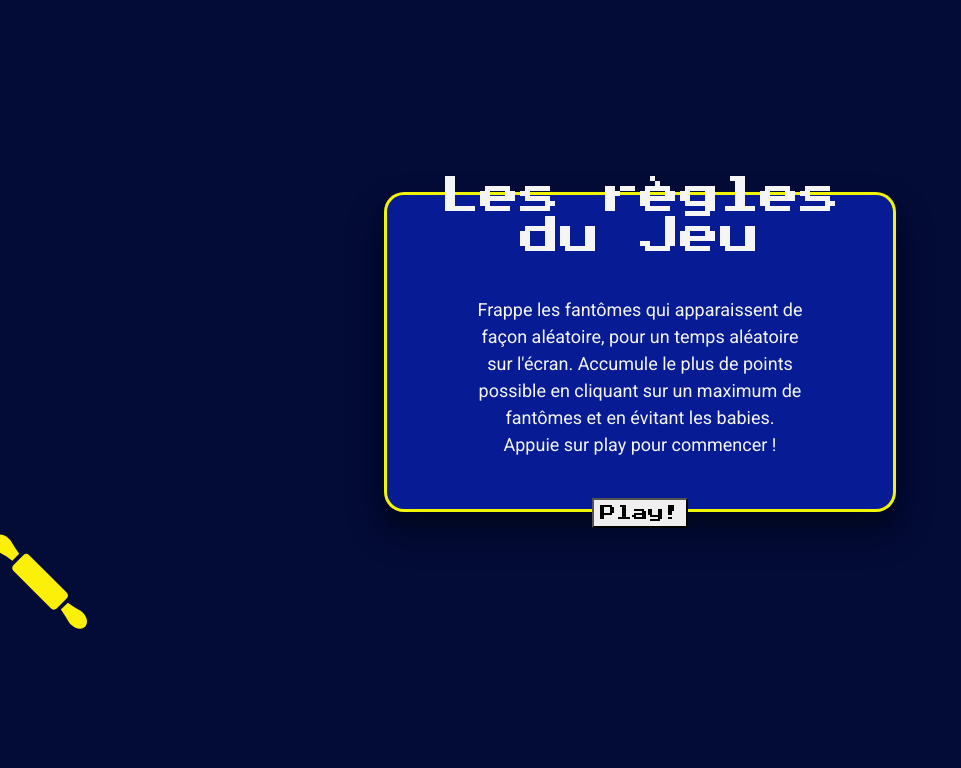
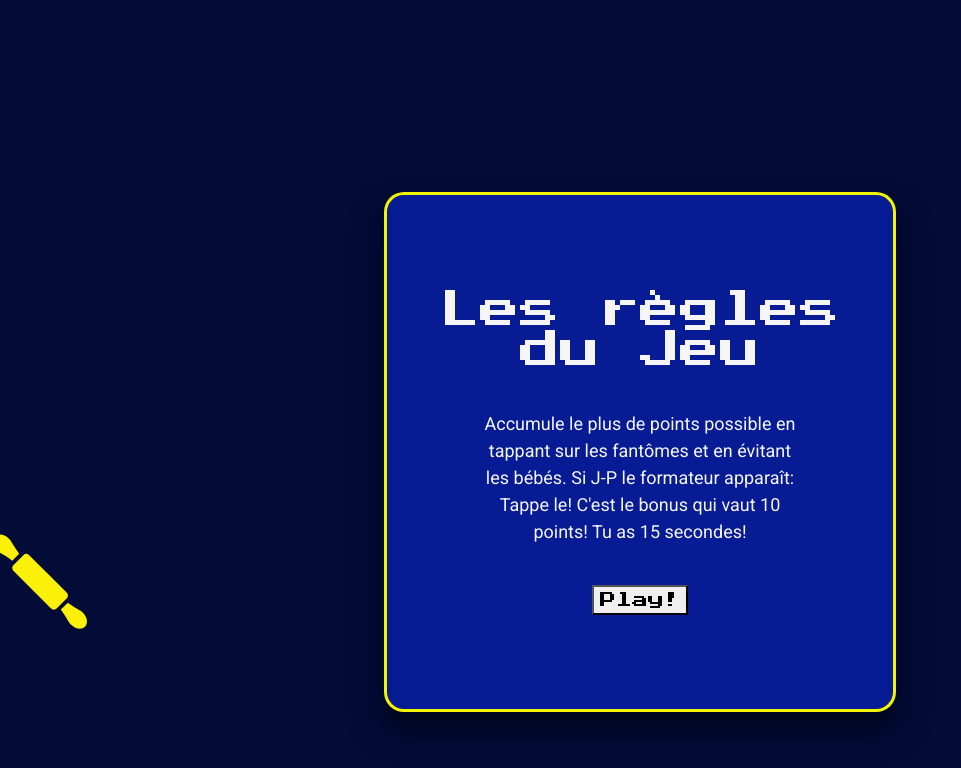
Before and after one commit to Helen-122/PROJET-Whack-a-Ghost, a plain HTML site: page index.html in a window 1280 px wide. Shown: the whole page, without its empty margins (0-961 px from the left). Drawn offline with nearby package versions, Linux system fonts and the light colour scheme.

Commit message:
derniere modif regles

```diff
--- a/index.html
+++ b/index.html
@@ -24,9 +24,9 @@
         <div class="modal-content">
             <h1>Les règles du Jeu</h1>
             <p class="rules-text">
-                Frappe les fantômes qui apparaissent de façon aléatoire, pour un temps aléatoire sur l'écran. Accumule
-                le plus de points possible en cliquant sur un maximum de fantômes et en évitant les babies. Appuie sur
-                play pour commencer !
+                Accumule le plus de points possible en tappant sur les fantômes et en évitant
+                les bébés. Si J-P le formateur apparaît: Tappe le! C'est le bonus qui vaut 10 points!
+                Tu as 15 secondes!
             </p>
             <button onClick="startGame()">Play!</button>
         </div>
--- a/script-final.js
+++ b/script-final.js
@@ -17,10 +17,11 @@
         const image = document.querySelectorAll('.image'); // tout ce qui a la classe Image = les differentes images (ghost/ babie / jp) (list de div)
 
         let lastItem; //defini lastItem sans lui donner de valeur (variable vide)
-        let timeUp = false; // determine la boolean (tre/false) qui aura un effet sur le temps de jeu (quand timeUp = true, le jeu se termine)
+        let timeUp = false; // determine la boolean (true/false) qui aura un effet sur le temps de jeu (quand timeUp = true, le jeu se termine)
         let score = 0; //score
 
-       //defini deux parametres min/max ici (on leurs donnera une valeur quand la fonction sera appellée dans show()), les images aparaitront aleatoirement pendant le temps compris entre ces valeurs.
+       //defini deux parametres min/max ici (on leurs donnera une valeur quand la fonction sera appellée dans show()),
+       //les images aparaitront aleatoirement pendant le temps compris entre ces valeurs.
         function randomTime(min, max) {
             return Math.round(Math.random() * (max - min) + min);
         }
@@ -80,7 +81,8 @@
                 imageChoice.removeEventListener('click', bonkBonus);
                 imageChoice.addEventListener('click', bonkGhost);
             }
-//la function setTimeout prend en compte deux choses: une action a faire et un temps. Apres que ce temps soit ecouler l'action demare. Ici la classe .up est retirer de la div 'place' apres "time" qui correspond a un chiffre random entre 600 et 1000 (const randomTime).
+//la function setTimeout prend en compte deux choses: une action a faire et un temps. Apres que ce temps soit ecoulé l'action demare.
+//Ici la classe .up est retirer de la div 'place' apres "time" qui correspond a un chiffre random entre 600 et 1000 (const randomTime).
             setTimeout(() => {
                 place.classList.remove('up');//on enleve la classe up a chaque fois que le temps d'aparition de l'image est fini
                 if (!timeUp) show(); //si timeup = false on rejoue la function show si c'est true alors le jeu s'arrete
@@ -90,7 +92,9 @@
 
 
 
-// lance le jeu , remet tout les compteurs à 0, lance la function count-down, lance la function show, fait disparaitre la modal et lance le "timer" en disant que au bout de 15 second timeup = true (si timeup = true alors la function show s'arrete et donc les images arretes d'aparaitre.)
+// lance le jeu , remet tout les compteurs à 0, lance la function count-down, lance la function show, fait disparaitre la modal
+//et lance le "timer" en disant que au bout de 15 second timeup = true (si timeup = true alors la function show s'arrete et donc
+//les images arretes d'aparaitre.)
         function startGame() {
             scoreBoard.textContent = 0;
             timeUp = false;
--- a/style-final.css
+++ b/style-final.css
@@ -1,7 +1,6 @@
 * {
   cursor: none;
 }
-
 
 html {
   box-sizing: border-box;
@@ -48,7 +47,7 @@ h1 {
   border-radius: 20px;
   border: solid rgba(251, 255, 0, 0.959) 3px;
   width: 40%; /* Could be more or less, depending on screen size */
-  height: 40vh;
+  height: 65vh;
   display: flex;
   flex-direction: column;
   justify-content: center;
```
